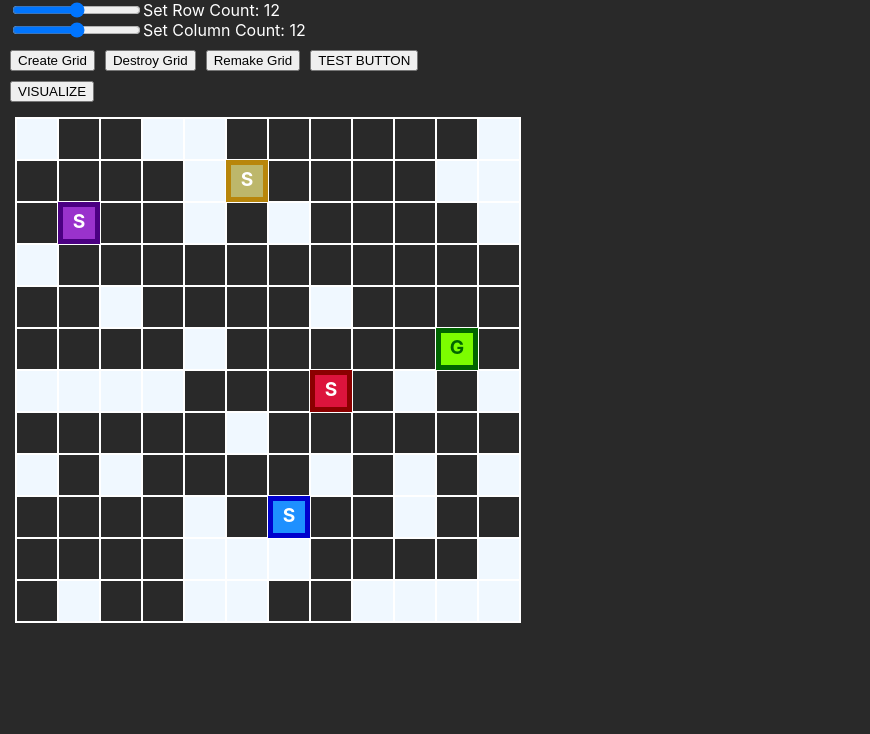
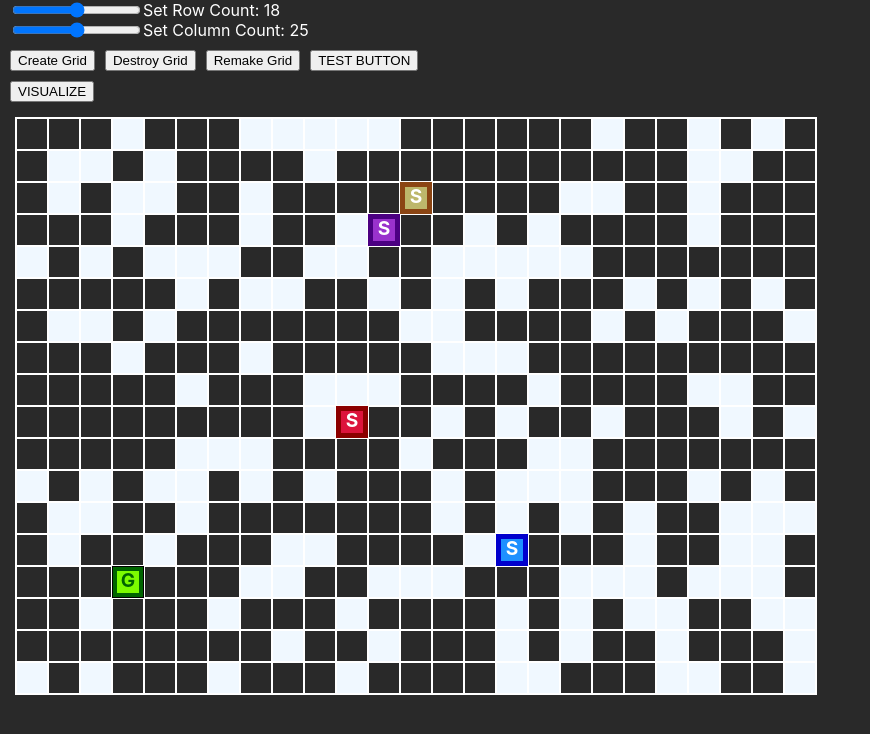
Before and after one commit to vik-ma/pathfinding-race, a React (Create React App) app: page / in a window 1280 px wide. Shown: the top 734 px of the page, without its empty margins (0-870 px from the left). Built offline with nearby package versions, Linux system fonts and the light colour scheme.

Commit message:
Changed design

```diff
--- a/src/App.css
+++ b/src/App.css
@@ -28,13 +28,13 @@ body {
 
 .node {
     border: 1px solid white;
-    height: 40px;
-    width: 40px;
+    height: 30px;
+    width: 30px;
     margin: 0px;
     font-weight: bold;
     text-align: center;
     font-size: larger;
-    line-height: 36px;
+    line-height: 26px;
     color:white;
 }
 
@@ -44,7 +44,7 @@ body {
 
 .node-goal {
     background-image: conic-gradient(lawngreen 0deg 360deg) !important;
-    border: 1px solid darkgreen !important;
+    border: 1px solid black !important;
     box-shadow: inset 0 0 0 4px darkgreen;
     color:darkgreen !important;
 }
@@ -64,9 +64,9 @@ body {
 }
 
 .node-start-3 {
-    box-shadow: inset 0 0 0 4px darkgoldenrod !important;
-    border: 1px solid darkgoldenrod !important;
-    /* color: darkgoldenrod; */
+    box-shadow: inset 0 0 0 4px saddlebrown !important;
+    border: 1px solid saddlebrown !important;
+    /* color:saddlebrown; */
 }
 
 .node-start-4 {
@@ -100,7 +100,7 @@ body {
 }
 
 .node-winner-3 {
-    box-shadow: inset 0 0 0 4px darkgoldenrod;
+    box-shadow: inset 0 0 0 4px saddlebrown;
 }
 
 .node-winner-4 {
@@ -108,7 +108,7 @@ body {
 }
 
 .node-winner-tie {
-    box-shadow: inset 0 0 0 4px black;
+    box-shadow: inset 0 0 0 4px #4d4d4d;
 }
 
 @keyframes current-anim {
--- a/src/App.js
+++ b/src/App.js
@@ -9,9 +9,10 @@ function App() {
   const [isGridRendered, setIsGridRendered] = useState(true);
   const [renderTest, setRenderTest] = useState(false);
 
-  const SLIDER_DEFAULT_VALUE = 12;
-  const [rowCount, setRowCount] = useState(SLIDER_DEFAULT_VALUE);
-  const [colCount, setColCount] = useState(SLIDER_DEFAULT_VALUE);
+  const SLIDER_ROW_DEFAULT_VALUE = 18;
+  const SLIDER_COL_DEFAULT_VALUE = 25;
+  const [rowCount, setRowCount] = useState(SLIDER_ROW_DEFAULT_VALUE);
+  const [colCount, setColCount] = useState(SLIDER_COL_DEFAULT_VALUE);
 
   // const [randRow1, setRandRow1] = useState(Math.floor(Math.random() * rowCount));
   // const [randRow2, setRandRow2] = useState(Math.floor(Math.random() * rowCount));
--- a/src/PathfindingVisualizer/GridCustomizer.js
+++ b/src/PathfindingVisualizer/GridCustomizer.js
@@ -10,8 +10,8 @@ export const GridCustomizer = () => {
       <div className="sliderContainer">
         <input
           type="range"
-          min="4"
-          max="20"
+          min="10"
+          max="26"
           name="row"
           defaultValue="SLIDER_DEFAULT_VALUE"
           onChange={(e) => setRowCount(e.target.value)}
@@ -21,8 +21,8 @@ export const GridCustomizer = () => {
       <div className="sliderContainer">
         <input
           type="range"
-          min="4"
-          max="20"
+          min="10"
+          max="40"
           name="col"
           defaultValue="SLIDER_DEFAULT_VALUE"
           onChange={(e) => setColCount(e.target.value)}
--- a/src/PathfindingVisualizer/GridGenerator.js
+++ b/src/PathfindingVisualizer/GridGenerator.js
@@ -55,7 +55,7 @@ export const GridGenerator = () => {
   const createGrid = () => {
     let gridsForAllStartNodes = [];
 
-    const wallDensity = Math.floor(rowCount * colCount * 0.3);
+    const wallDensity = Math.floor(rowCount * colCount * 0.4);
 
     const walls = new Set();
 
@@ -168,7 +168,7 @@ export const GridGenerator = () => {
       numStartNodes >= 4;
     this.isGoalNode = this.row === goalNodeRow && this.col === goalNodeCol;
 
-    this.allowDiagonals = false;
+    this.allowDiagonals = true;
     this.isWall = false;
     this.isVisited = false;
     this.isVisitedBidirectional = false;
```
